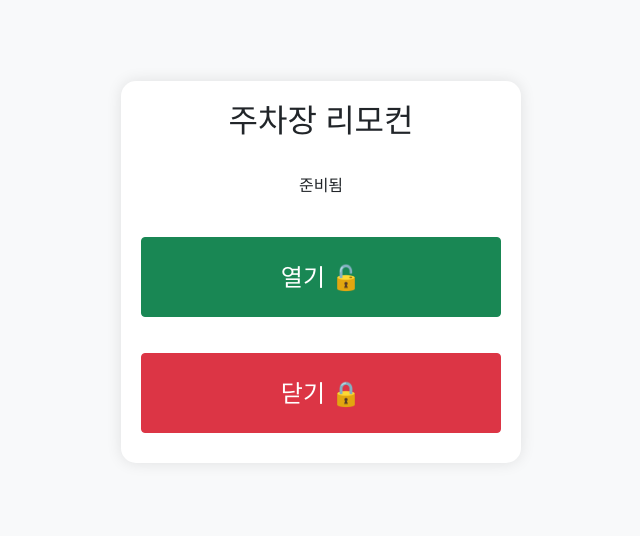
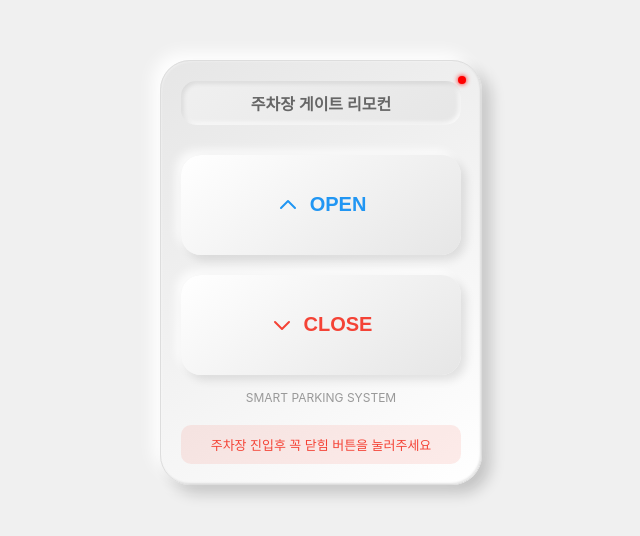
Before and after one commit to junseoyook/project1, a website: page public/customer.html in a window 1280 px wide. Shown: the part 128-664 px from the top of the page, without its empty margins (319-959 px from the left). Drawn offline with nearby package versions, Linux system fonts and the light colour scheme.

Commit message:
리모컨앱 디자인 수정2

```diff
--- a/public/customer.html
+++ b/public/customer.html
@@ -2,97 +2,40 @@
 <html lang="ko">
 <head>
     <meta charset="UTF-8">
-    <meta name="viewport" content="width=device-width, initial-scale=1.0">
+    <meta name="viewport" content="width=device-width, initial-scale=1.0, maximum-scale=1.0, user-scalable=no">
     <title>주차장 리모컨</title>
-    <link href="https://cdn.jsdelivr.net/npm/bootstrap@5.1.3/dist/css/bootstrap.min.css" rel="stylesheet">
-    <style>
-        body {
-            background-color: #f8f9fa;
-            min-height: 100vh;
-            display: flex;
-            align-items: center;
-        }
-        .remote-container {
-            max-width: 400px;
-            margin: 0 auto;
-            padding: 20px;
-            background: white;
-            border-radius: 15px;
-            box-shadow: 0 0 15px rgba(0,0,0,0.1);
-        }
-        .btn-control {
-            height: 80px;
-            font-size: 1.5rem;
-            margin: 10px 0;
-        }
-        .status {
-            text-align: center;
-            margin: 20px 0;
-            padding: 10px;
-            border-radius: 5px;
-        }
-    </style>
+    <link rel="stylesheet" href="styles/remote.css">
 </head>
 <body>
-    <div class="container">
-        <div class="remote-container">
-                <h2 class="text-center mb-4">주차장 리모컨</h2>
+    <div class="status-toast" id="connectionStatus">연결됨</div>
 
-            <div class="status" id="statusDisplay">
-                준비됨
-                </div>
+    <div class="remote-container">
+        <div class="led-indicator" id="ledIndicator"></div>
 
-                <div class="d-grid gap-3">
-                <button class="btn btn-success btn-control" onclick="controlBarrier('open')">
-                    열기 🔓
-                    </button>
-                <button class="btn btn-danger btn-control" onclick="controlBarrier('close')">
-                    닫기 🔒
-                    </button>
-            </div>
+        <div class="remote-header">
+            <h1 class="remote-title">주차장 게이트 리모컨</h1>
         </div>
+
+        <div class="button-container">
+            <button class="remote-button open" onclick="sendCommand('open')">
+                <svg xmlns="http://www.w3.org/2000/svg" fill="none" viewBox="0 0 24 24" stroke="currentColor">
+                    <path stroke-linecap="round" stroke-linejoin="round" stroke-width="2" d="M5 15l7-7 7 7"/>
+                </svg>
+                OPEN
+            </button>
+
+            <button class="remote-button close" onclick="sendCommand('close')">
+                <svg xmlns="http://www.w3.org/2000/svg" fill="none" viewBox="0 0 24 24" stroke="currentColor">
+                    <path stroke-linecap="round" stroke-linejoin="round" stroke-width="2" d="M19 9l-7 7-7-7"/>
+                </svg>
+                CLOSE
+            </button>
+        </div>
+
+        <div class="brand-text">SMART PARKING SYSTEM</div>
+        <div class="notice-text">주차장 진입후 꼭 닫힘 버튼을 눌러주세요</div>
     </div>
 
-    <script>
-        const deviceId = 'ESP32_001';
-        const controlKey = 'your-control-key';  // 실제 운영시에는 안전한 방법으로 관리 필요
-        const statusDisplay = document.getElementById('statusDisplay');
-
-        async function controlBarrier(command) {
-            try {
-                statusDisplay.textContent = '명령 전송 중...';
-                statusDisplay.style.backgroundColor = '#fff3cd';
-
-                const response = await fetch(`/api/control/${deviceId}`, {
-                    method: 'POST',
-                    headers: {
-                        'Content-Type': 'application/json',
-                    },
-                    body: JSON.stringify({
-                        command: command,
-                        key: controlKey
-                    })
-                });
-
-                const data = await response.json();
-
-                if (response.ok) {
-                    statusDisplay.textContent = `${command === 'open' ? '열기' : '닫기'} 명령 전송 완료`;
-                    statusDisplay.style.backgroundColor = '#d4edda';
-                } else {
-                    throw new Error(data.error || '명령 전송 실패');
-                }
-            } catch (error) {
-                statusDisplay.textContent = error.message;
-                statusDisplay.style.backgroundColor = '#f8d7da';
-            }
-
-            // 3초 후 상태 메시지 초기화
-            setTimeout(() => {
-                statusDisplay.textContent = '준비됨';
-                statusDisplay.style.backgroundColor = 'transparent';
-            }, 3000);
-        }
-    </script>
+    <script src="scripts/remote.js"></script>
 </body>
 </html>
--- /dev/null
+++ b/public/scripts/remote.js
@@ -0,0 +1,48 @@
+const API_URL = 'https://project1-production-f338.up.railway.app';
+const DEVICE_ID = 'ESP32_001';
+const ledIndicator = document.getElementById('ledIndicator');
+
+async function sendCommand(command) {
+    try {
+        ledIndicator.classList.add('active');
+        const response = await fetch(`${API_URL}/api/device/command/${DEVICE_ID}`, {
+            method: 'POST',
+            headers: {
+                'Content-Type': 'application/json'
+            },
+            body: JSON.stringify({ command })
+        });
+
+        if (response.ok) {
+            showConnectionStatus('명령 전송됨');
+            const button = event.currentTarget;
+            button.style.transform = 'scale(0.95)';
+            setTimeout(() => {
+                button.style.transform = 'scale(1)';
+            }, 200);
+        } else {
+            showConnectionStatus('오류 발생');
+            ledIndicator.classList.remove('active');
+        }
+    } catch (error) {
+        showConnectionStatus('연결 실패');
+        ledIndicator.classList.remove('active');
+        console.error('Error:', error);
+    }
+
+    setTimeout(() => {
+        ledIndicator.classList.remove('active');
+    }, 1000);
+}
+
+function showConnectionStatus(message) {
+    const status = document.getElementById('connectionStatus');
+    status.textContent = message;
+    status.classList.remove('show');
+    void status.offsetWidth;
+    status.classList.add('show');
+}
+
+document.addEventListener('DOMContentLoaded', () => {
+    showConnectionStatus('연결됨');
+});
--- /dev/null
+++ b/public/styles/remote.css
@@ -0,0 +1,148 @@
+/* 리모컨 스타일 */
+body {
+    margin: 0;
+    padding: 0;
+    background-color: #f0f0f0;
+    display: flex;
+    justify-content: center;
+    align-items: center;
+    min-height: 100vh;
+    font-family: -apple-system, BlinkMacSystemFont, 'Segoe UI', Roboto, sans-serif;
+}
+
+.remote-container {
+    width: 280px;
+    background: linear-gradient(145deg, #e6e6e6, #ffffff);
+    padding: 20px;
+    border-radius: 30px;
+    box-shadow:
+        -8px -8px 15px rgba(255, 255, 255, 0.9),
+        8px 8px 15px rgba(0, 0, 0, 0.2),
+        inset 1px 1px 2px rgba(255, 255, 255, 0.3),
+        inset -1px -1px 2px rgba(0, 0, 0, 0.1);
+    position: relative;
+    border: 1px solid #ddd;
+}
+
+.remote-header {
+    text-align: center;
+    margin-bottom: 30px;
+    padding: 10px;
+    border-radius: 15px;
+    background: linear-gradient(145deg, #f0f0f0, #e6e6e6);
+    box-shadow:
+        inset 2px 2px 5px rgba(0, 0, 0, 0.1),
+        inset -2px -2px 5px rgba(255, 255, 255, 0.9);
+}
+
+.remote-title {
+    font-size: 16px;
+    color: #666;
+    margin: 0;
+    font-weight: 600;
+}
+
+.led-indicator {
+    width: 8px;
+    height: 8px;
+    background-color: #ff0000;
+    border-radius: 50%;
+    position: absolute;
+    top: 15px;
+    right: 15px;
+    box-shadow: 0 0 5px #ff0000;
+}
+
+.led-indicator.active {
+    background-color: #00ff00;
+    box-shadow: 0 0 5px #00ff00;
+}
+
+.button-container {
+    display: flex;
+    flex-direction: column;
+    gap: 20px;
+}
+
+.remote-button {
+    height: 100px;
+    border: none;
+    border-radius: 20px;
+    font-size: 20px;
+    font-weight: 600;
+    color: #444;
+    cursor: pointer;
+    position: relative;
+    transition: all 0.2s;
+    background: linear-gradient(145deg, #ffffff, #e6e6e6);
+    box-shadow:
+        5px 5px 10px rgba(0, 0, 0, 0.1),
+        -5px -5px 10px rgba(255, 255, 255, 0.8);
+    display: flex;
+    align-items: center;
+    justify-content: center;
+    gap: 10px;
+}
+
+.remote-button:active {
+    box-shadow:
+        inset 5px 5px 10px rgba(0, 0, 0, 0.1),
+        inset -5px -5px 10px rgba(255, 255, 255, 0.8);
+    transform: translateY(2px);
+}
+
+.remote-button svg {
+    width: 24px;
+    height: 24px;
+}
+
+.remote-button.open {
+    color: #2196F3;
+}
+
+.remote-button.close {
+    color: #f44336;
+}
+
+.status-toast {
+    position: fixed;
+    top: 20px;
+    left: 50%;
+    transform: translateX(-50%);
+    background-color: rgba(0, 0, 0, 0.8);
+    color: white;
+    padding: 8px 16px;
+    border-radius: 20px;
+    font-size: 14px;
+    display: none;
+}
+
+.status-toast.show {
+    display: block;
+    animation: fadeInOut 2s ease-in-out forwards;
+}
+
+@keyframes fadeInOut {
+    0% { opacity: 0; transform: translate(-50%, -20px); }
+    20% { opacity: 1; transform: translate(-50%, 0); }
+    80% { opacity: 1; transform: translate(-50%, 0); }
+    100% { opacity: 0; transform: translate(-50%, -20px); }
+}
+
+.brand-text {
+    text-align: center;
+    font-size: 12px;
+    color: #999;
+    margin-top: 15px;
+}
+
+.notice-text {
+    text-align: center;
+    font-size: 13px;
+    color: #f44336;
+    margin-top: 20px;
+    padding: 10px;
+    background: rgba(244, 67, 54, 0.1);
+    border-radius: 10px;
+    font-weight: 500;
+}
```
